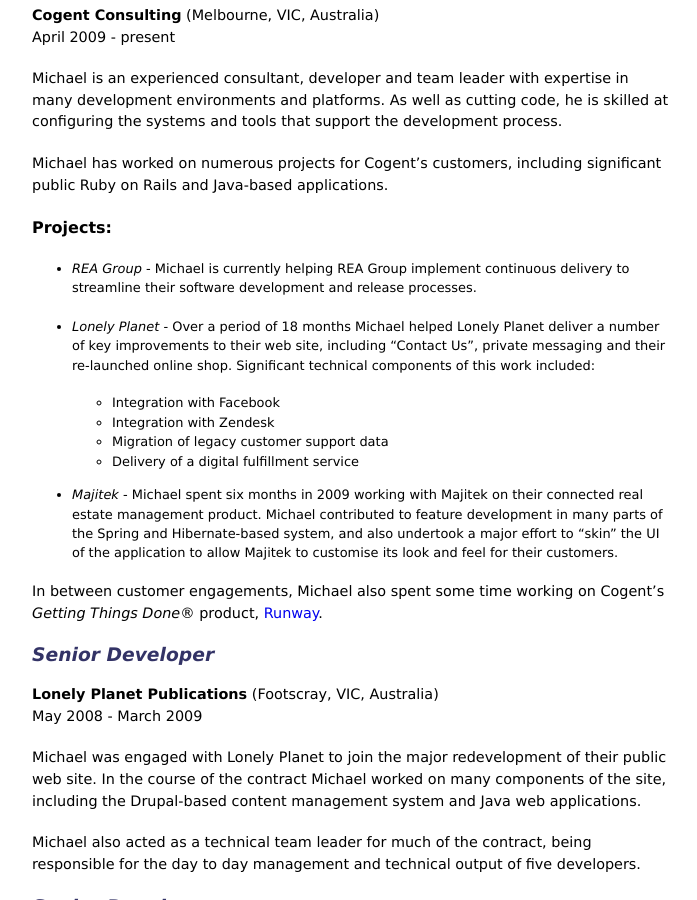
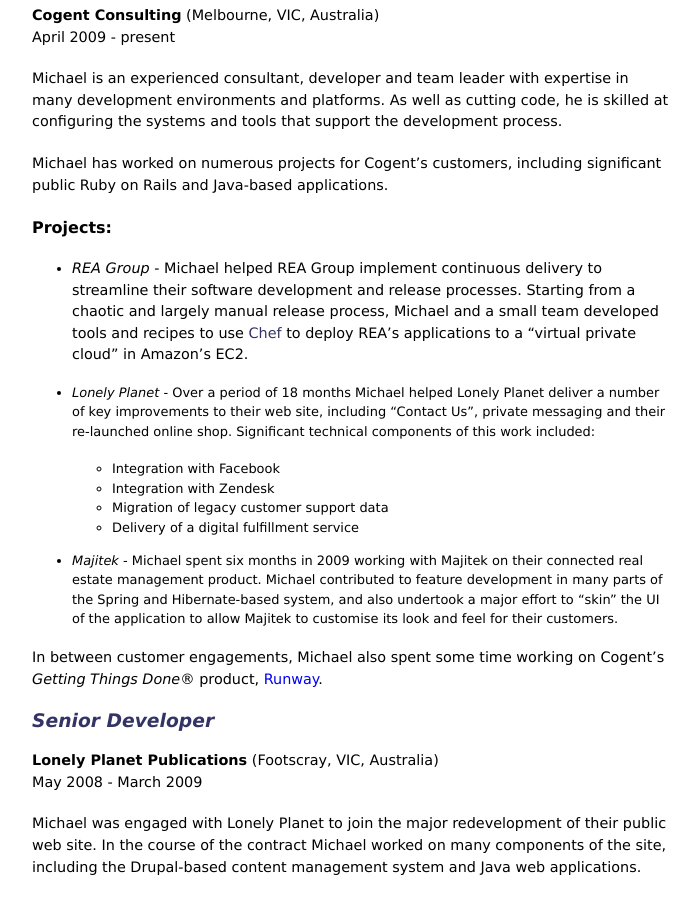
Before and after one commit to mrowe/mikerowecode.com, a Jekyll site: the page built from michael/resume.md, in a window 1280 px wide and 900 px high, scrolled down 772 px. Shown: the whole window, without its empty margins (0-697 px from the left). Built offline with Jekyll 4.4.1, drawn with Linux system fonts in a browser that asks for light colours; Markdown is read by kramdown in place of the engine named in the settings; comment, search, counter and statistics services are not loaded.

Commit message:
More detail about REA project

```diff
--- a/michael/resume.md
+++ b/michael/resume.md
@@ -51,9 +51,14 @@ applications.
 
 #### Projects:
 
-* _REA Group_ - Michael is currently helping REA Group implement
-  continuous delivery to streamline their software development and
-  release processes.
+* _REA Group_ - Michael helped REA Group implement continuous delivery
+  to streamline their software development and release processes.
+  Starting from a chaotic and largely manual release process, Michael
+  and a small team developed tools and recipes to use [Chef][] to
+  deploy REA's applications to a "virtual private cloud" in Amazon's
+  EC2.
+
+[Chef]: http://www.opscode.com/chef/
 
 * _Lonely Planet_ - Over a period of 18 months Michael helped Lonely
   Planet deliver a number of key improvements to their web site,
```
